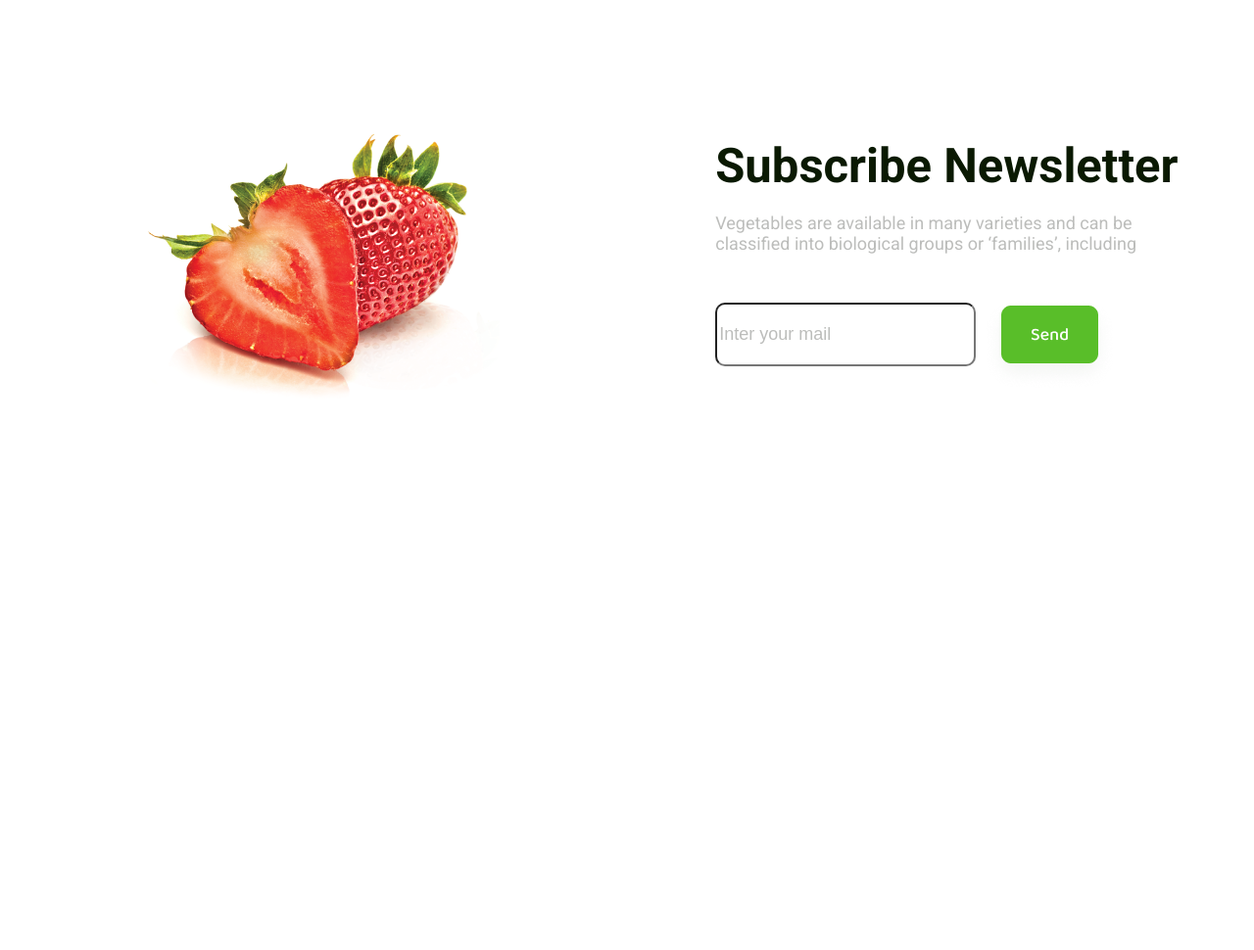
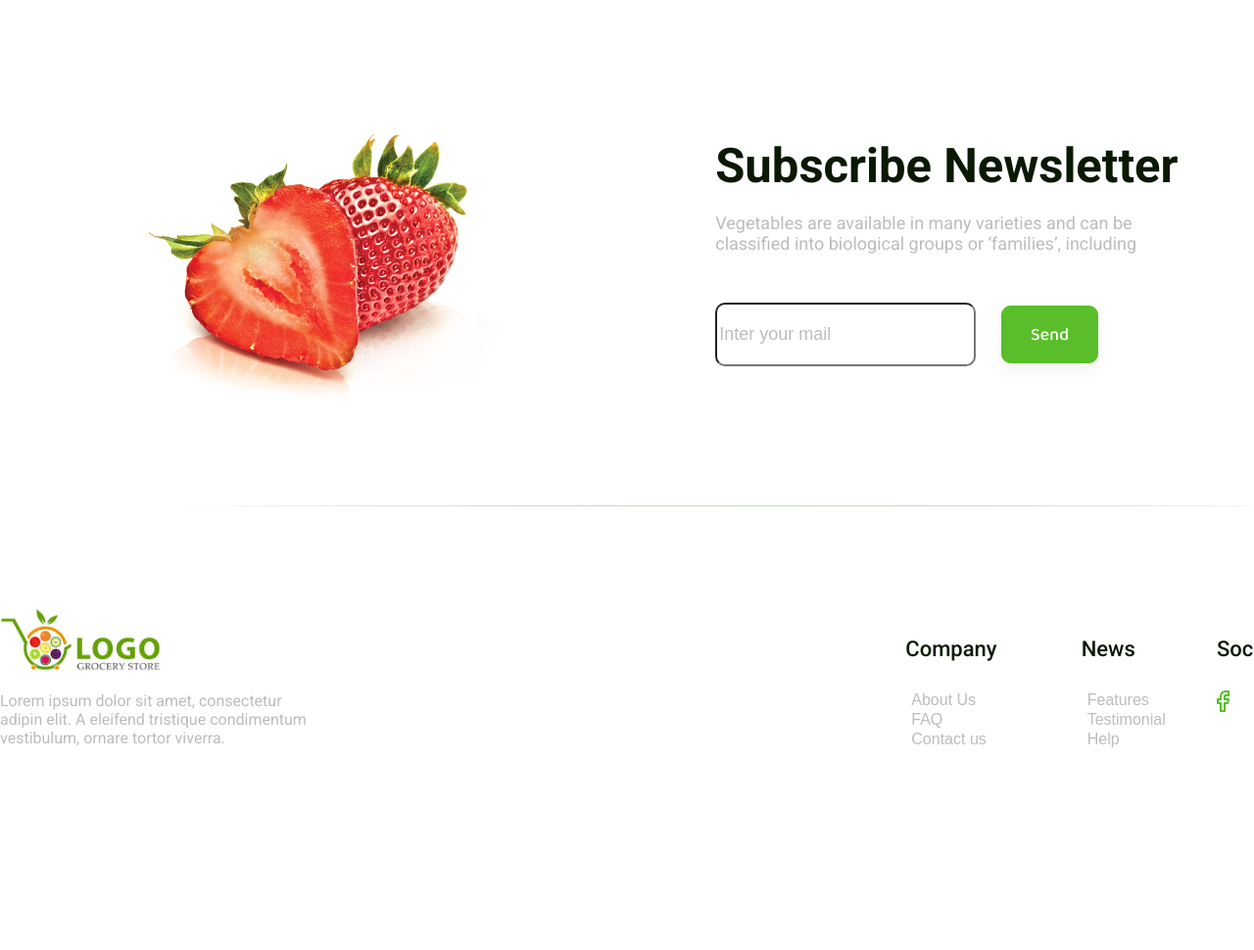
Before and after one commit to Dronrus86/Final-project, a plain HTML site: page index.html in a window 1280 px wide. Shown: the part 3389-4359 px from the top of the page at 98% size. Before the commit the page ends 3845 px from the top, so only its background shows below. Drawn offline with Linux system fonts and the light colour scheme.

Commit message:
html css

```diff
--- a/index.html
+++ b/index.html
@@ -371,12 +371,62 @@
                     </div>
                 </div>
             </div>
+
+
+        </main>
+
+        <footer>
+            <div class="line_footer">
+                <img src="img/Line footer.png" alt="imag-line">
+            </div>
+
+            <div class="contact_footer">
+
+                <div class="logo_footer">
+                    <img src="img/logo-footer.png" alt="imag-logo">
+                    <p>Lorem ipsum dolor sit amet, consectetur adipin elit.
+                        A eleifend tristique condimentum vestibulum, ornare tortor viverra.</p>
+                </div>
+
+                <div class="company">
+
+                    <ul>
+                        <li>
+                            <h4>Company</h4>
+                        </li>
+                        <li> <button>About Us</button></li>
+                        <li> <button>FAQ</button></li>
+                        <li><button>Contact us</button></li>
+                    </ul>
+                </div>
+
+                <div class="news">
+
+                    <ul>
+                        <li>
+                            <h4>News</h4>
+                        </li>
+                        <li><button>Features</button></li>
+                        <li><button>Testimonial</button></li>
+                        <li><button>Help</button></li>
+                    </ul>
+                </div>
+
+                <div class="socials">
+                    <h4>Socials</h4>
+                    <a href="#"><img src="img/fb.png" alt="logo-fb"></a>
+                    <a href="#"><img src="img/tw.png" alt="logo-tw"></a>
+
+                </div>
+
+                <div class="imag_footer">
+                    <img src="img/cherry footer.png" alt="">
+                </div>
+
+            </div>
+
+        </footer>
 </div>
-
-</main>
 </body>
-<footer>
-</footer>
-</div>
 
 </html>
--- a/style.css
+++ b/style.css
@@ -369,3 +369,71 @@ h1{
     display: flex;
     align-items: center;
 }
+
+.contact_footer{
+    display: flex;
+    justify-content: space-between;
+    padding-bottom: 100px;
+}
+
+.line_footer{
+   padding-top: 50px;
+    padding-left: 180px;
+    padding-bottom: 100px;
+}
+
+.contact_footer h4{
+    font-size: 22px;
+    font-weight: 500;
+    font-style: normal;
+    color: #0A1902;
+
+
+
+}
+
+
+.logo_footer p{
+
+    font-size: 16px;
+    font-weight: 400;
+    font-style: normal;
+    color: #bcbdbb;
+    width: 39%;
+
+}
+
+.company ul{
+    list-style: none;
+}
+
+.news ul{
+    list-style: none;
+}
+
+
+.company button{
+    border: none;
+    background-color: white;
+    font-size: 16px;
+    font-weight: 400;
+    font-style: normal;
+    color: #bcbdbb;
+
+}
+
+
+
+.news button{
+    border: none;
+    background-color: white;
+    font-size: 16px;
+    font-weight: 400;
+    font-style: normal;
+    color: #bcbdbb;
+
+}
+
+.socials img{
+    padding-right: 35px;
+}
```
Also changed, not shown: img/Line footer.png (added), img/cherry footer.png (added), img/fb.png (added), img/logo-footer.png (added), img/tw.png (added).
